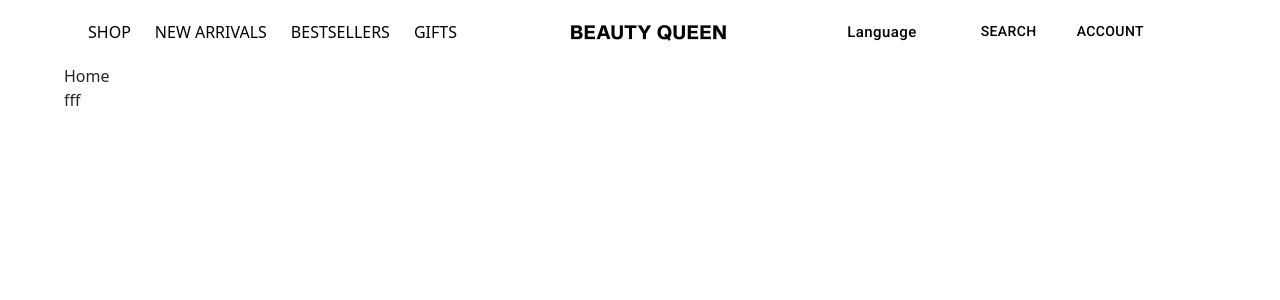
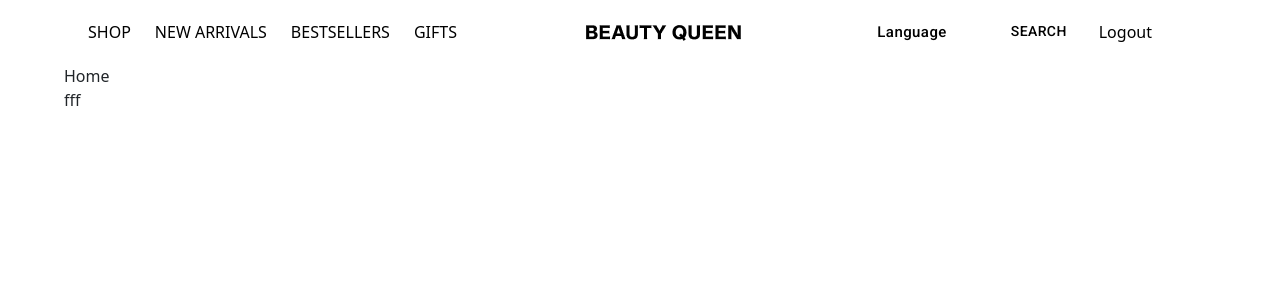
Before and after one commit to ManalTalli/BEAUTY-QUEEN, a React (Vite) app: page / in a window 1280 px wide. Shown: the top 300 px of the page. Built offline with nearby package versions, Linux system fonts and the light colour scheme; sample sign-in values are in the browser's storage; some icons are missing.

Commit message:
create auth store

```diff
--- /dev/null
+++ b/src/ProtectedRouter.jsx
@@ -0,0 +1,11 @@
+import React from 'react'
+import useAuthStore from './store/useAuthStore'
+import { Navigate } from 'react-router-dom';
+
+export default function ProtectedRouter({children}) {
+    const token = useAuthStore ( (state)=>state.token);
+    if (!token){
+        return <Navigate to='/Login' />
+    }
+    return children;
+}
--- a/src/components/categories/Categories.jsx
+++ b/src/components/categories/Categories.jsx
@@ -2,8 +2,8 @@ import React from 'react'
 import useCategories from '../../hooks/useCategories'
 import { Box, Card, Grid } from '@mui/material';
 import Loader from '../../ui/Loader';
-import Link from '@mui/material/Link';
-import { Link as routerLink } from 'react-router-dom';
+
+import Category from '../../ui/category/Category';
 
 export default function Categories() {
     const {data , isLoading ,isError , error} = useCategories ();
@@ -13,11 +13,7 @@ export default function Categories() {
     <Box width={'70%'}>
     <Grid container spacing={3}>
       {data.response.data.map (category=>
-      <Grid  size={{xs:12,sm:6,md:4,lg:2.3}} textAlign='center' >
-       <Card key={category.id} sx={{padding:'10px'}}>
-        <Link component={routerLink} to ='/' underline='none' color='#111'>{category.name}</Link>
-        </Card>
-        </Grid>
+      <Category category={category}/>
         )}
       </Grid>
       </Box>
--- a/src/components/navbar/Navbar.jsx
+++ b/src/components/navbar/Navbar.jsx
@@ -7,15 +7,24 @@ import Typography from '@mui/material/Typography';
 import MenuIcon from '@mui/icons-material/Menu';
 import DropDown from '../dropdown/DropDown';
 import Link from '@mui/material/Link';
-import { Link as routerLink } from 'react-router-dom';
+import { Link as routerLink, useNavigate } from 'react-router-dom';
 import ShoppingBagOutlinedIcon from '@mui/icons-material/ShoppingBagOutlined';
 import Logo from '../../assets/img/Logo.png'
 import Drawer1 from '../drower/Drower1';
 import Drawer2 from '../drower/Drower2';
+import useAuthStore from '../../store/useAuthStore';
 
 
 export default function Navbar() {
-  const langList =['English','Arabic']
+  const langList = ['English', 'Arabic'];
+  const token = useAuthStore((state) => state.token);
+  const logout = useAuthStore((state) => state.logout);
+  const navigate = useNavigate();
+  const handleLogout = () => {
+    logout();
+    navigate('/');
+  }
+
 
   return (
     <Box sx={{ flexGrow: 1 }}>
@@ -23,7 +32,7 @@ export default function Navbar() {
         background: "white",
         boxShadow: 'none'
       }} >
-        <Toolbar display='flex' sx={{justifyContent:'space-between'}}>
+        <Toolbar display='flex' sx={{ justifyContent: 'space-between' }}>
           <IconButton sx={{ mr: 2, display: { sm: 'none' } }}
             size="large"
             edge="start"
@@ -32,22 +41,36 @@ export default function Navbar() {
           >
             <MenuIcon />
           </IconButton>
-
+          {token ?
+            (
+              <>
                 <Box sx={{ display: { xs: 'none', sm: 'flex' }, gap: '24px', textTransform: 'uppercase' }}>
                   <Link component={routerLink} to={'/Shop'} color='black' underline='none'>Shop</Link>
                   <Link component={routerLink} to={'/NewArrivals'} color='black' underline='none'>New Arrivals</Link>
                   <Link component={routerLink} to={'/Bestsellers'} color='black' underline='none'>Bestsellers</Link>
                   <Link component={routerLink} to={'/Gifts'} color='black' underline='none'>Gifts</Link>
                 </Box>
-
+              </>
+            ) :
+            (<></>)
+          }
           <Link component={routerLink} to={'/'} ><img src={Logo} alt="" /></Link>
 
           <Box color='black' display='flex' gap='24px'>
-              <Typography><DropDown title='Language' items={langList}/></Typography>
-              <Drawer1 drower='SEARCH'/>
-              <Drawer2 drower='ACCOUNT'/>
-              <Link component={routerLink} to={'/Cart'} color='#000'><ShoppingBagOutlinedIcon/></Link>
+            <Typography><DropDown title='Language' items={langList} /></Typography>
+            {token ?
+              (
+                <>
+                  <Drawer1 drower='SEARCH' />
+                  <Link component={'button'} onClick={handleLogout} color="inherit" underline='none'>Logout</Link>
 
+                  <Link component={routerLink} to={'/Cart'} color='#000'><ShoppingBagOutlinedIcon /></Link>
+                </>
+              ) :
+              (<>
+              <Drawer2 drower='ACCOUNT' />
+              </>)
+            }
           </Box>
 
 
--- a/src/components/products/Products.jsx
+++ b/src/components/products/Products.jsx
@@ -1,8 +1,8 @@
-import React from 'react'
 import useProducts from '../../hooks/useProducts'
-import { Box, Card, CardContent, CardMedia, Grid, Typography } from '@mui/material';
+import { Box, Grid} from '@mui/material';
 import Loader from '../../ui/Loader';
-import { Link } from 'react-router-dom';
+import ProductsUI from '../../ui/products/ProductsUI';
+
 
 export default function Products() {
   const {data , isLoading , isError , error} = useProducts ();
@@ -13,17 +13,7 @@ export default function Products() {
 
         <Grid container gap={'30px'}>
           {data.response.data.map (product =>
-          <Grid  size={{xs:12,sm:6,md:4,lg:2.3}} >
-            <Link to={`product/${product.id}`}>
-            <Card >
-              <CardMedia component={'img'} image={product.image}></CardMedia>
-              <CardContent>
-                <Typography component={'h3'}>{product.name}</Typography>
-                <Typography component={'span'} variant='body1'>{product.price}</Typography>
-              </CardContent>
-            </Card>
-            </Link>
-             </Grid>
+          <ProductsUI product={product}/>
             )}
           </Grid>
 
--- a/src/pages/auth/login/Login.jsx
+++ b/src/pages/auth/login/Login.jsx
@@ -4,15 +4,20 @@ import axios from 'axios';
 import { useForm } from 'react-hook-form';
 import {yupResolver} from '@hookform/resolvers/yup'
 import { loginSchema } from '../../../validation/LoginSchema';
+import useAuthStore from '../../../store/useAuthStore';
+import { useNavigate } from 'react-router-dom';
 
 export default function Login() {
+  const setToken = useAuthStore ( (state)=>state.setToken);
+  const navigate = useNavigate ();
 const [serverErrors,setServerErrors]=useState ([]);
   const { register, handleSubmit, formState: { errors , isSubmitting } } = useForm({ resolver: yupResolver(loginSchema), mode:'onBlur'});
     const loginForm = async (values)=>{
       try{
         const response = await axios.post(`https://knowledgeshop.runasp.net/api/auth/Account/Login`,values);
         if (response.status === 200){
-          localStorage.setItem("accessToken",response.data.accessToken)
+          setToken(response.data.accessToken);
+          navigate('/')
         }
         console.log("response",response);
       }
--- a/src/pages/home/Home.jsx
+++ b/src/pages/home/Home.jsx
@@ -1,6 +1,9 @@
 import React from 'react'
+import useAuthStore from '../../store/useAuthStore';
+import { useNavigate } from 'react-router-dom';
 
 export default function Home() {
+
   return (
     <div>
       Home
--- a/src/router.jsx
+++ b/src/router.jsx
@@ -11,6 +11,7 @@ import Login from "./pages/auth/login/Login";
 import AuthLayout from "./layouts/AuthLayout";
 import Terms from "./pages/terms/Terms";
 import ProductDetails from "./pages/productDetails/ProductDetails";
+import ProtectedRouter from "./ProtectedRouter";
 
 
 const router = createBrowserRouter ([
@@ -24,32 +25,53 @@ const router = createBrowserRouter ([
             },
             {
                 path:'/Shop',
-                element:<Shop/>
+                element:
+                <ProtectedRouter>
+                <Shop/>
+                </ProtectedRouter>
             },
             {
                 path:'/shop/product/:id',
-                element:<ProductDetails/>
+                element:
+                <ProtectedRouter>
+                <ProductDetails/>
+                </ProtectedRouter>
             },
 
             {
                 path:'/NewArrivals',
-                element:<NewArrivals/>
+                element:
+                <ProtectedRouter>
+                <NewArrivals/>
+                </ProtectedRouter>
             },
             {
                 path:'/Bestsellers',
-                element:<Bestsellers/>
+                element:
+                <ProtectedRouter>
+                <Bestsellers/>
+                </ProtectedRouter>
             },
             {
                 path:'/Gifts',
-                element:<Gifts/>
+                element:
+                <ProtectedRouter>
+                <Gifts/>
+                </ProtectedRouter>
             },
             {
                 path:'/Cart',
-                element:<Cart/>
+                element:
+                <ProtectedRouter>
+                <Cart/>
+                </ProtectedRouter>
             },
             {
                 path:'/Terms',
-                element:<Terms/>
+                element:
+                <ProtectedRouter>
+                <Terms/>
+                </ProtectedRouter>
             }
 
         ]
--- /dev/null
+++ b/src/store/useAuthStore.js
@@ -0,0 +1,19 @@
+import { create } from "zustand";
+
+
+const useAuthStore = create ( (set)=>({
+    token:localStorage.getItem("accessToken"),
+    setToken:(newToken)=>{
+        set({
+            token:newToken
+        });
+        localStorage.setItem("accessToken",newToken);
+    },
+    logout:()=>{
+        set({
+            token:null
+        });
+        localStorage.removeItem("accessToken");
+    }
+}));
+export default useAuthStore;
--- /dev/null
+++ b/src/ui/category/Category.jsx
@@ -0,0 +1,13 @@
+import { Card, Grid } from '@mui/material'
+import Link from '@mui/material/Link';
+import { Link as routerLink } from 'react-router-dom';
+
+export default function Category({category}) {
+  return (
+    <Grid  size={{xs:12,sm:6,md:4,lg:2.3}} textAlign='center' >
+       <Card key={category.id} sx={{padding:'10px'}}>
+        <Link component={routerLink} to ='/' underline='none' color='#111'>{category.name}</Link>
+        </Card>
+        </Grid>
+  )
+}
--- /dev/null
+++ b/src/ui/products/ProductsUI.jsx
@@ -0,0 +1,19 @@
+import { Card, CardContent, CardMedia, Grid, Typography } from '@mui/material';
+import Link from '@mui/material/Link';
+import { Link as routerLink } from 'react-router-dom';
+
+export default function ProductsUI({product}) {
+  return (
+    <Grid  size={{xs:12,sm:6,md:4,lg:2.3}}>
+            <Link component={routerLink} to={`product/${product.id}`} sx={{textDecorationLine:'none'}} textDecorationLine='none'>
+            <Card >
+              <CardMedia component={'img'} image={product.image}></CardMedia>
+              <CardContent>
+                <Typography component={'h3'}>{product.name}</Typography>
+                <Typography component={'span'} variant='body1'>{product.price}$</Typography>
+              </CardContent>
+            </Card>
+            </Link>
+             </Grid>
+  )
+}
```
Lines whose indentation alone changed are shown as unchanged.
